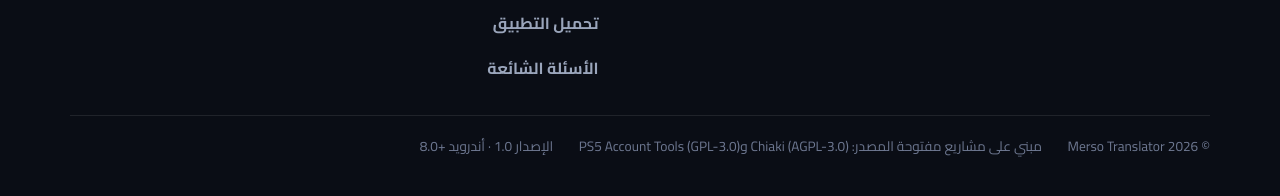
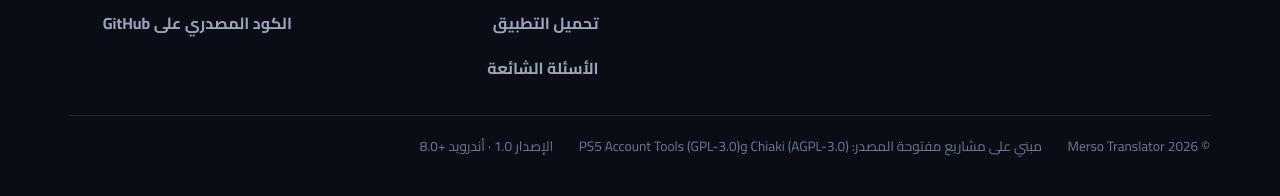
Before and after one commit to MersoStore/merso-translator-page, a plain HTML site: page index.html in a window 1280 px wide. Shown: the part 7381-7577 px from the top of the page. Drawn offline with Linux system fonts and the light colour scheme.

Commit message:
Add GitHub source code link to footer

```diff
--- a/index.html
+++ b/index.html
@@ -1161,6 +1161,7 @@
             <b>تابعنا وادعمنا</b>
             <a href="https://youtube.com/@mersostore" target="_blank" rel="noopener noreferrer">قناة اليوتيوب — Merso Gaming</a>
             <a href="https://creators.sa/mersogaming" target="_blank" rel="noopener noreferrer">صفحة الدعم</a>
+            <a href="https://github.com/MersoStore/merso-translator" target="_blank" rel="noopener noreferrer">الكود المصدري على GitHub</a>
           </div>
         </div>
         <div class="licenses">
```
